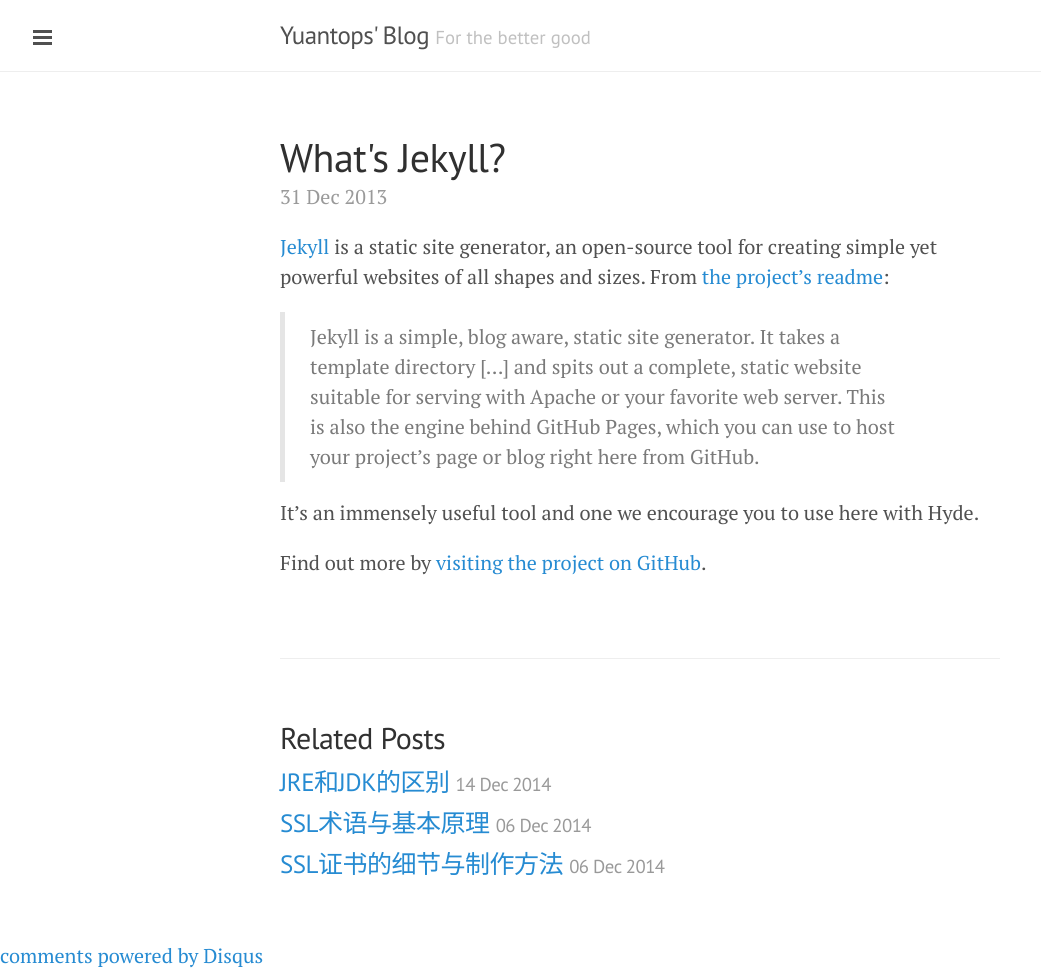
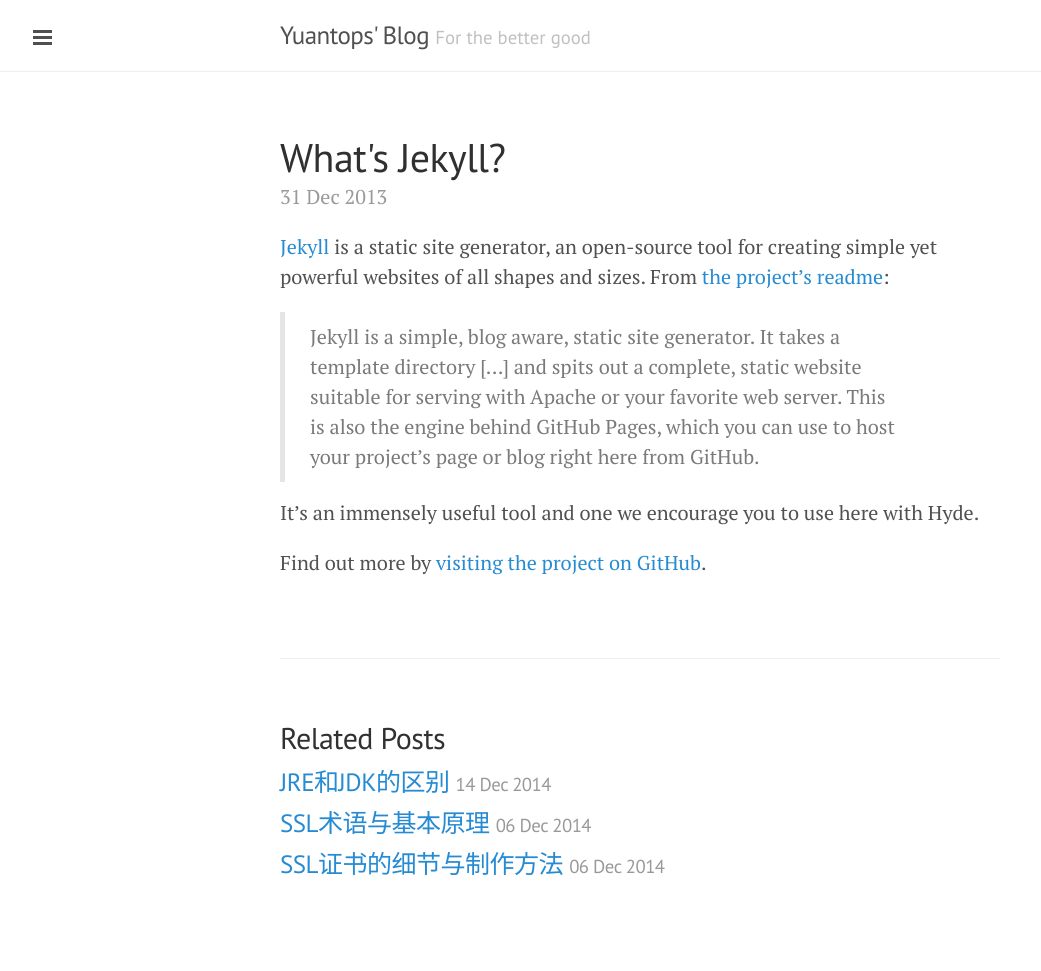
Before and after one commit to yuantops/blog, a Jekyll site: the page built from _posts/2013-12-31-whats-jekyll.md, in a window 1280 px wide. Shown: the whole page, without its empty margins (0-1041 px from the left). Built offline with Jekyll 4.4.1, drawn with Linux system fonts in a browser that asks for light colours; Markdown is read by kramdown in place of the engine named in the settings; comment, search, counter and statistics services are not loaded; after the commit the page ends 941 px from its top, so only the background shows below that.

Commit message:
resolve comment bugs

```diff
--- a/_includes/comments.html
+++ b/_includes/comments.html
@@ -1,9 +1,9 @@
 <!-- Add Disqus comments. -->
+
  <div id="disqus_thread"></div>
      <script type="text/javascript">
 	         /* * * CONFIGURATION VARIABLES: EDIT BEFORE PASTING INTO YOUR WEBPAGE * * */
-    var disqus_shortname = "yuantops"; // required: replace example with your forum shortname
-	  var disqus_identifier = "{{ site.disqusid }}{{ page.url | replace:'index.html','' }}";
+			         var disqus_shortname = 'yuantopsblog'; // required: replace example with your forum shortname
 
 					         /* * * DON'T EDIT BELOW THIS LINE * * */
 							         (function() {
@@ -13,4 +13,3 @@
 																		         })();
 																				     </script>
 																					     <noscript>Please enable JavaScript to view the <a href="http://disqus.com/?ref_noscript">comments powered by Disqus.</a></noscript>
-						<a href="http://disqus.com" class="dsq-brlink">comments powered by <span class="logo-disqus">Disqus</span></a>
--- a/_layouts/default.html
+++ b/_layouts/default.html
@@ -45,5 +45,4 @@
     </script>
   </body>
   {% include google_analytics.html %}
-  {% include comments.html %}
 </html>
--- a/_layouts/post.html
+++ b/_layouts/post.html
@@ -23,3 +23,4 @@ layout: default
     {% endfor %}
   </ul>
 </div>
+  {% include comments.html %}
```
Lines whose indentation alone changed are shown as unchanged.
